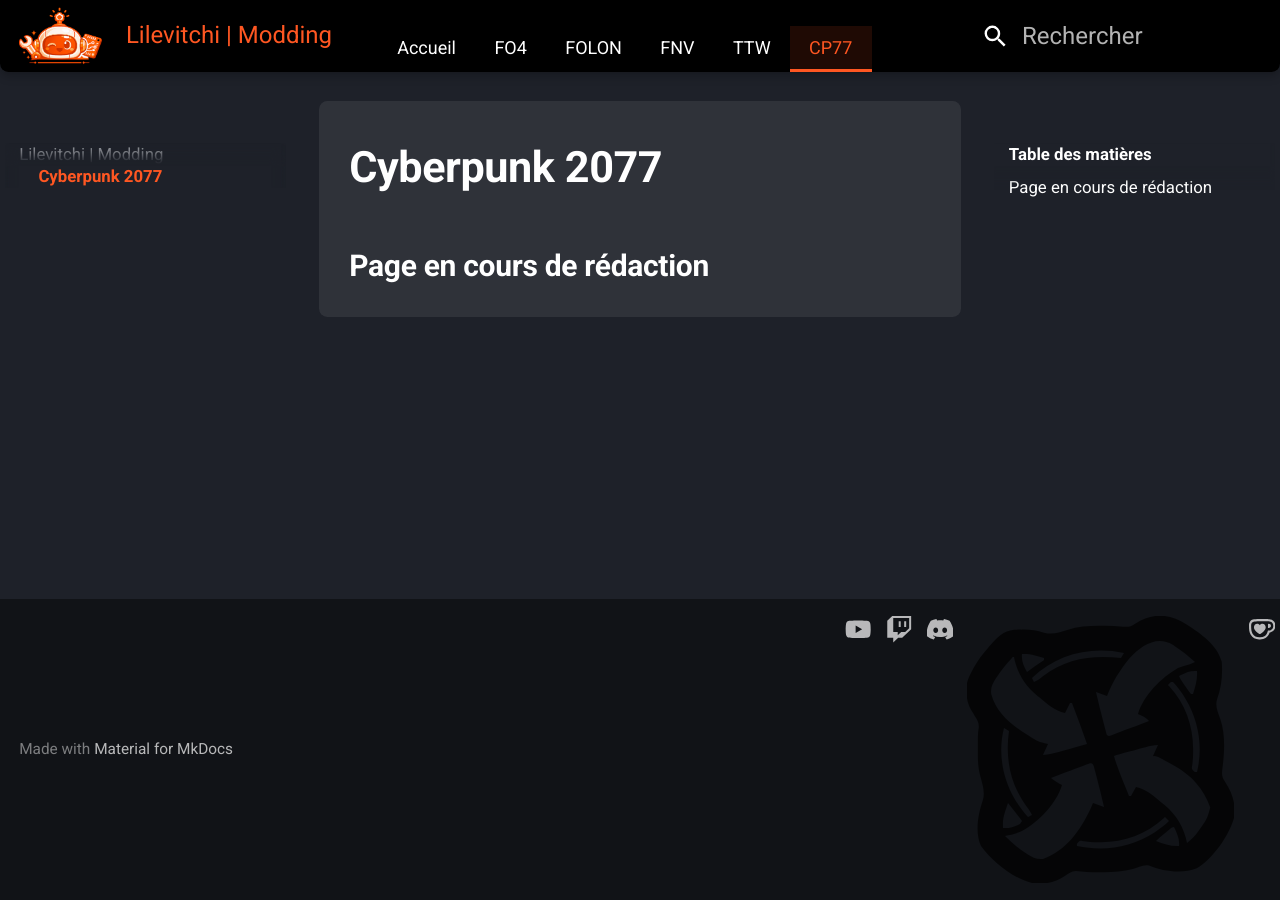
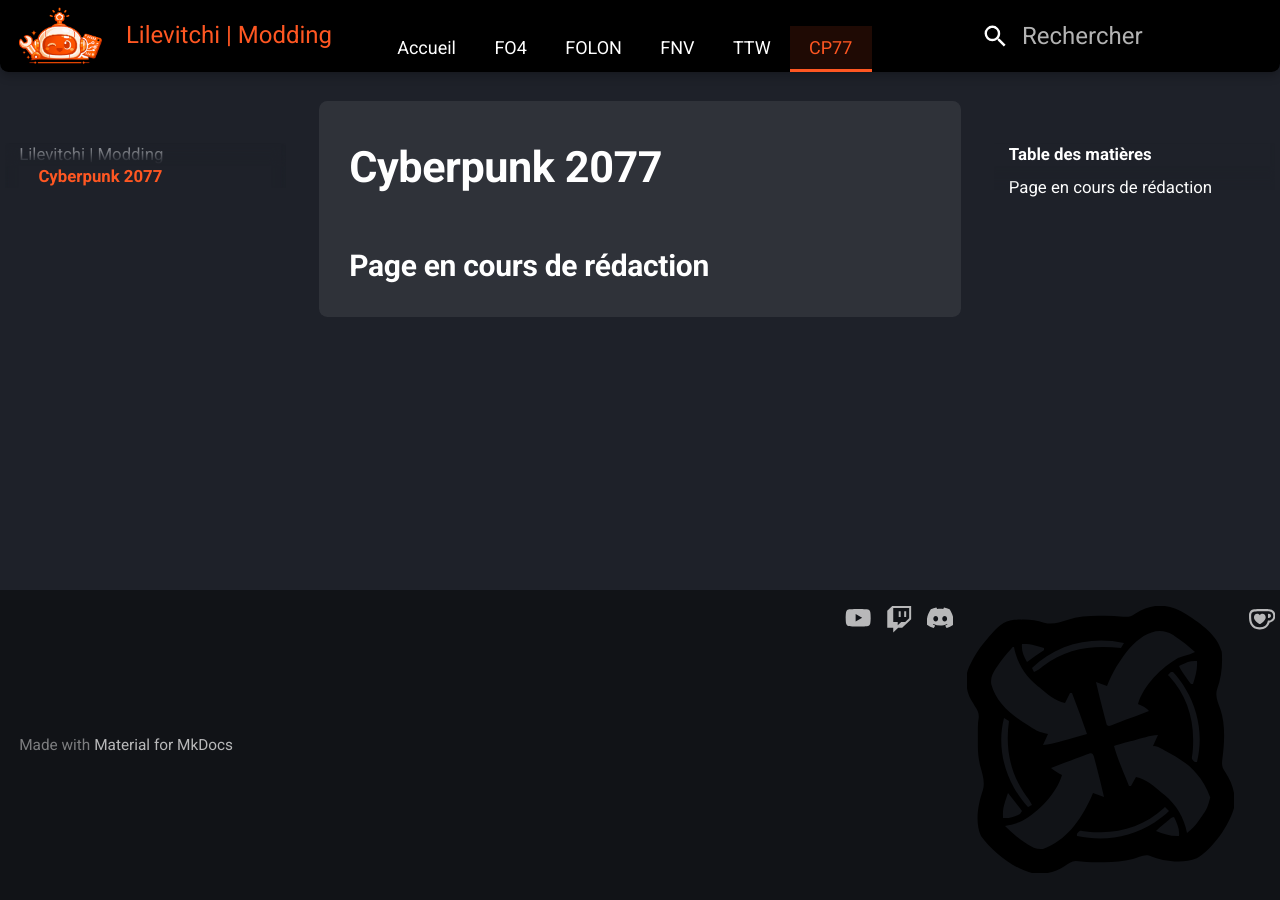
Before and after one commit to Lilevitchi/lilevitchi.github.io, an MkDocs documentation site: the page built from docs/cyberpunk/index.md, in a window 1280 px wide. Built offline with MkDocs 1.6.1 and Material for MkDocs 9.7.7, drawn with Linux system fonts in a browser that asks for light colours.

Commit message:
Update extra.css

```diff
--- a/docs/stylesheets/extra.css
+++ b/docs/stylesheets/extra.css
@@ -656,19 +656,19 @@
     padding: 0.5rem 0;
 }
 
-/* Lien individuel */
+/* Lien individuel
  [data-md-color-scheme] .md-footer-social__link {
     display: inline-flex;
     color: var(--white) !important;
     opacity: 0.7;
     transition: color var(--transition-base);
-}
+}*/
 
 /* SVG des icônes sociales */
 [data-md-color-scheme] .md-footer-social__link svg {
    max-height: 1.1rem;
    width: 1.1rem;
-   fill: currentColor !important;
+   fill: currentColor;
 }
 
 [data-md-color-scheme] .md-footer-social__link svg path {
```
